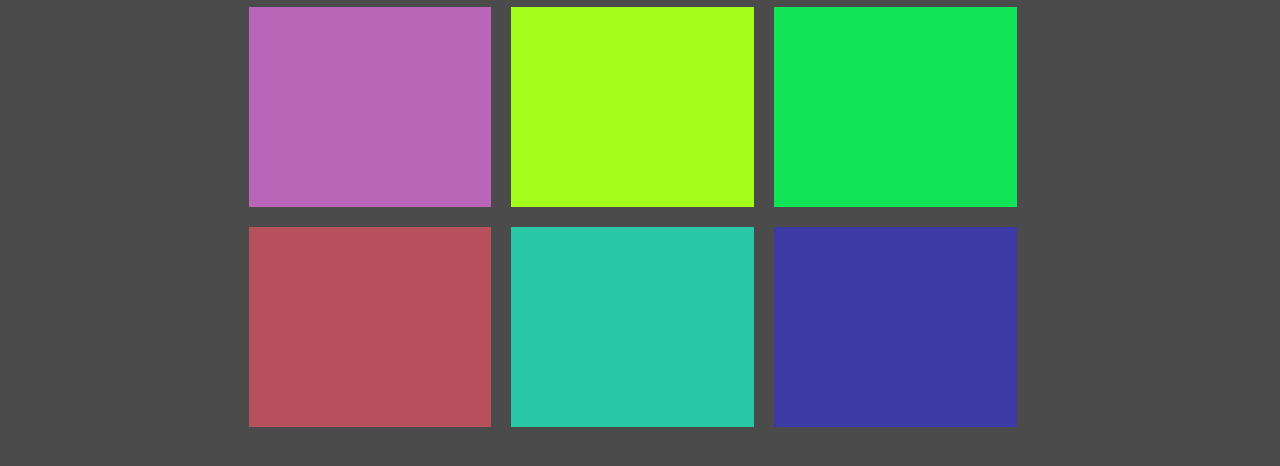
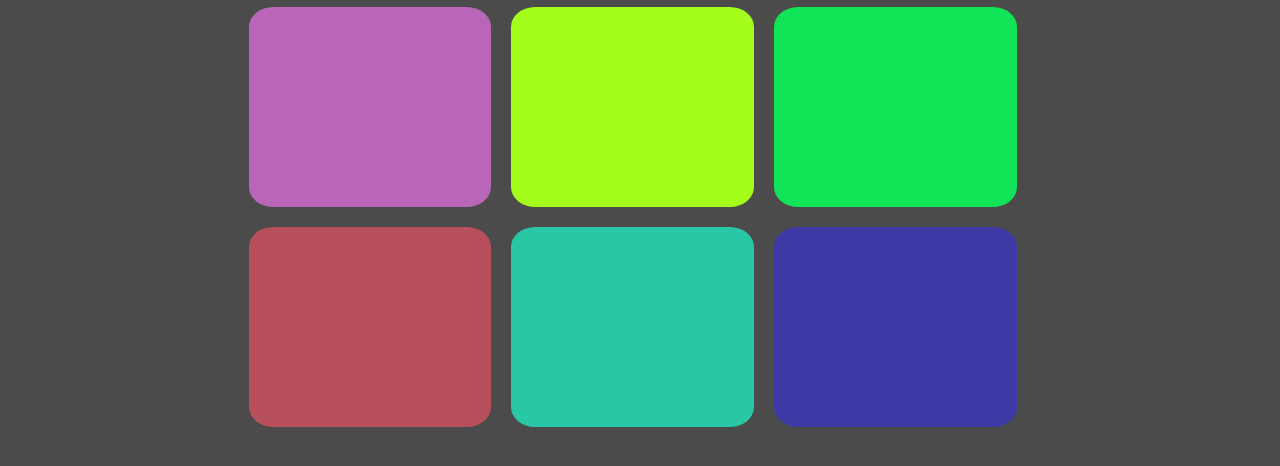
Before and after one commit to prabhat1999/Color-game, a plain HTML site: page index.html in a window 1280 px wide. Shown: the part 134-600 px from the top of the page. Drawn offline with nearby package versions, Linux system fonts and the light colour scheme.

Commit message:
borderradius

```diff
--- a/color.css
+++ b/color.css
@@ -28,3 +28,7 @@
     margin: 10px;
     height: 25vh;
 }
+
+.col-lg-3{
+    border-radius: 10%;
+}
```
